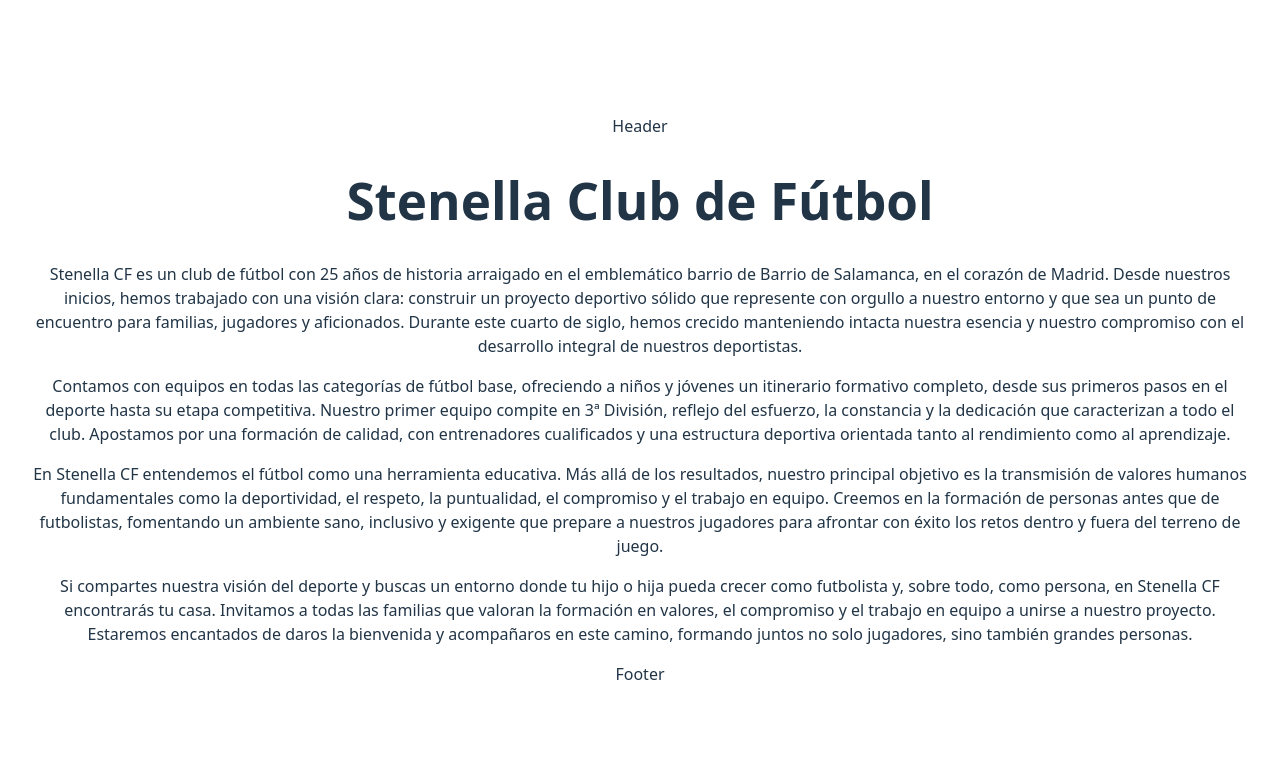
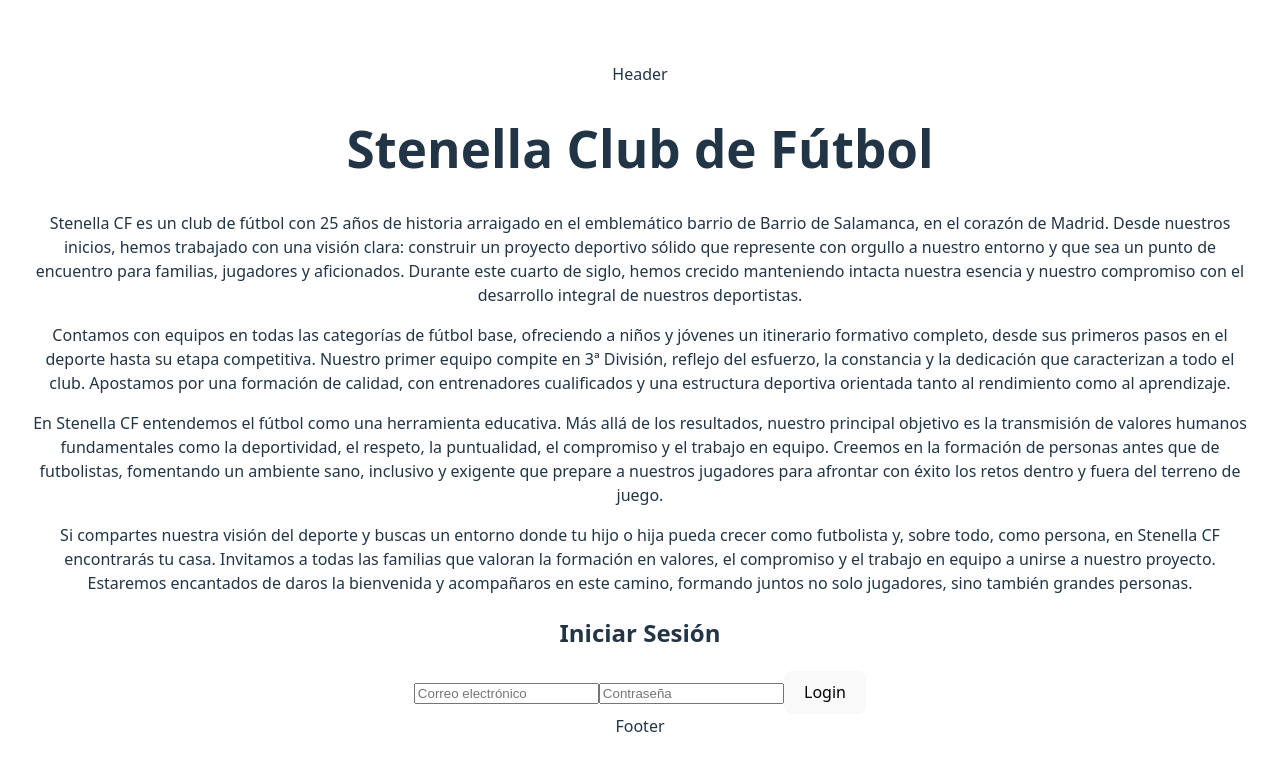
Before and after one commit to luigiSotomayor/proyectofinal, a React (Vite) app in the folder frontend/: page / in a window 1280 px wide. Shown: the top 770 px of the page. Built offline with nearby package versions, Linux system fonts and the light colour scheme.

Commit message:
create/ login en home

```diff
--- a/frontend/src/components/InfoClub.jsx
+++ b/frontend/src/components/InfoClub.jsx
@@ -2,7 +2,46 @@ import React from 'react'
 
 const InfoClub = () => {
   return (
-    <div>InfoClub</div>
+    <div>
+        <h1>Stenella Club de Fútbol</h1>
+      <p>
+        Stenella CF es un club de fútbol con 25 años de historia arraigado en el
+        emblemático barrio de Barrio de Salamanca, en el corazón de Madrid.
+        Desde nuestros inicios, hemos trabajado con una visión clara: construir
+        un proyecto deportivo sólido que represente con orgullo a nuestro
+        entorno y que sea un punto de encuentro para familias, jugadores y
+        aficionados. Durante este cuarto de siglo, hemos crecido manteniendo
+        intacta nuestra esencia y nuestro compromiso con el desarrollo integral
+        de nuestros deportistas.
+      </p>
+      <p>
+        Contamos con equipos en todas las categorías de fútbol base, ofreciendo
+        a niños y jóvenes un itinerario formativo completo, desde sus primeros
+        pasos en el deporte hasta su etapa competitiva. Nuestro primer equipo
+        compite en 3ª División, reflejo del esfuerzo, la constancia y la
+        dedicación que caracterizan a todo el club. Apostamos por una formación
+        de calidad, con entrenadores cualificados y una estructura deportiva
+        orientada tanto al rendimiento como al aprendizaje.
+      </p>
+      <p>
+        En Stenella CF entendemos el fútbol como una herramienta educativa. Más
+        allá de los resultados, nuestro principal objetivo es la transmisión de
+        valores humanos fundamentales como la deportividad, el respeto, la
+        puntualidad, el compromiso y el trabajo en equipo. Creemos en la
+        formación de personas antes que de futbolistas, fomentando un ambiente
+        sano, inclusivo y exigente que prepare a nuestros jugadores para
+        afrontar con éxito los retos dentro y fuera del terreno de juego.
+      </p>
+      <p>
+        Si compartes nuestra visión del deporte y buscas un entorno donde tu
+        hijo o hija pueda crecer como futbolista y, sobre todo, como persona, en
+        Stenella CF encontrarás tu casa. Invitamos a todas las familias que
+        valoran la formación en valores, el compromiso y el trabajo en equipo a
+        unirse a nuestro proyecto. Estaremos encantados de daros la bienvenida y
+        acompañaros en este camino, formando juntos no solo jugadores, sino
+        también grandes personas.
+      </p>
+    </div>
   )
 }
 
--- /dev/null
+++ b/frontend/src/components/Login.jsx
@@ -0,0 +1,59 @@
+import { useState } from "react";
+import React from "react";
+
+const Login = () => {
+  const [email, setEmail] = useState("");
+  const [password, setPassword] = useState("");
+  const [error, setError] = useState("");
+
+  const handleSubmit = (e) => {
+    e.preventDefault();
+
+    if (!email || !password) {
+      setError("Por favor, completa todos los campos.");
+      return;
+    }
+
+    setError("");
+
+    console.log("Login con:", { email, password });
+
+    // Ejemplo de llamada a backend:
+    /*
+    fetch("/api/login", {
+      method: "POST",
+      headers: { "Content-Type": "application/json" },
+      body: JSON.stringify({ email, password }),
+    })
+      .then(res => res.json())
+      .then(data => console.log(data))
+      .catch(err => console.error(err));
+    */
+  };
+
+  return (
+    <div>
+      <form onSubmit={handleSubmit}>
+        <h2>Iniciar Sesión</h2>
+
+        <input
+          type="email"
+          placeholder="Correo electrónico"
+          value={email}
+          onChange={(e) => setEmail(e.target.value)}
+        />
+
+        <input
+          type="password"
+          placeholder="Contraseña"
+          value={password}
+          onChange={(e) => setPassword(e.target.value)}
+        />
+
+        <button type="submit">Login</button>
+      </form>
+    </div>
+  );
+};
+
+export default Login;
--- a/frontend/src/pages/home.jsx
+++ b/frontend/src/pages/home.jsx
@@ -1,46 +1,12 @@
 import React from "react";
+import InfoClub from "../components/InfoClub";
+import Login from "../components/Login";
 
 const home = () => {
   return (
     <div className="infoClub">
-      <h1>Stenella Club de Fútbol</h1>
-      <p>
-        Stenella CF es un club de fútbol con 25 años de historia arraigado en el
-        emblemático barrio de Barrio de Salamanca, en el corazón de Madrid.
-        Desde nuestros inicios, hemos trabajado con una visión clara: construir
-        un proyecto deportivo sólido que represente con orgullo a nuestro
-        entorno y que sea un punto de encuentro para familias, jugadores y
-        aficionados. Durante este cuarto de siglo, hemos crecido manteniendo
-        intacta nuestra esencia y nuestro compromiso con el desarrollo integral
-        de nuestros deportistas.
-      </p>
-      <p>
-        Contamos con equipos en todas las categorías de fútbol base, ofreciendo
-        a niños y jóvenes un itinerario formativo completo, desde sus primeros
-        pasos en el deporte hasta su etapa competitiva. Nuestro primer equipo
-        compite en 3ª División, reflejo del esfuerzo, la constancia y la
-        dedicación que caracterizan a todo el club. Apostamos por una formación
-        de calidad, con entrenadores cualificados y una estructura deportiva
-        orientada tanto al rendimiento como al aprendizaje.
-      </p>
-      <p>
-        En Stenella CF entendemos el fútbol como una herramienta educativa. Más
-        allá de los resultados, nuestro principal objetivo es la transmisión de
-        valores humanos fundamentales como la deportividad, el respeto, la
-        puntualidad, el compromiso y el trabajo en equipo. Creemos en la
-        formación de personas antes que de futbolistas, fomentando un ambiente
-        sano, inclusivo y exigente que prepare a nuestros jugadores para
-        afrontar con éxito los retos dentro y fuera del terreno de juego.
-      </p>
-      <p>
-        Si compartes nuestra visión del deporte y buscas un entorno donde tu
-        hijo o hija pueda crecer como futbolista y, sobre todo, como persona, en
-        Stenella CF encontrarás tu casa. Invitamos a todas las familias que
-        valoran la formación en valores, el compromiso y el trabajo en equipo a
-        unirse a nuestro proyecto. Estaremos encantados de daros la bienvenida y
-        acompañaros en este camino, formando juntos no solo jugadores, sino
-        también grandes personas.
-      </p>
+      <InfoClub />
+      <Login />
     </div>
   );
 };
```
